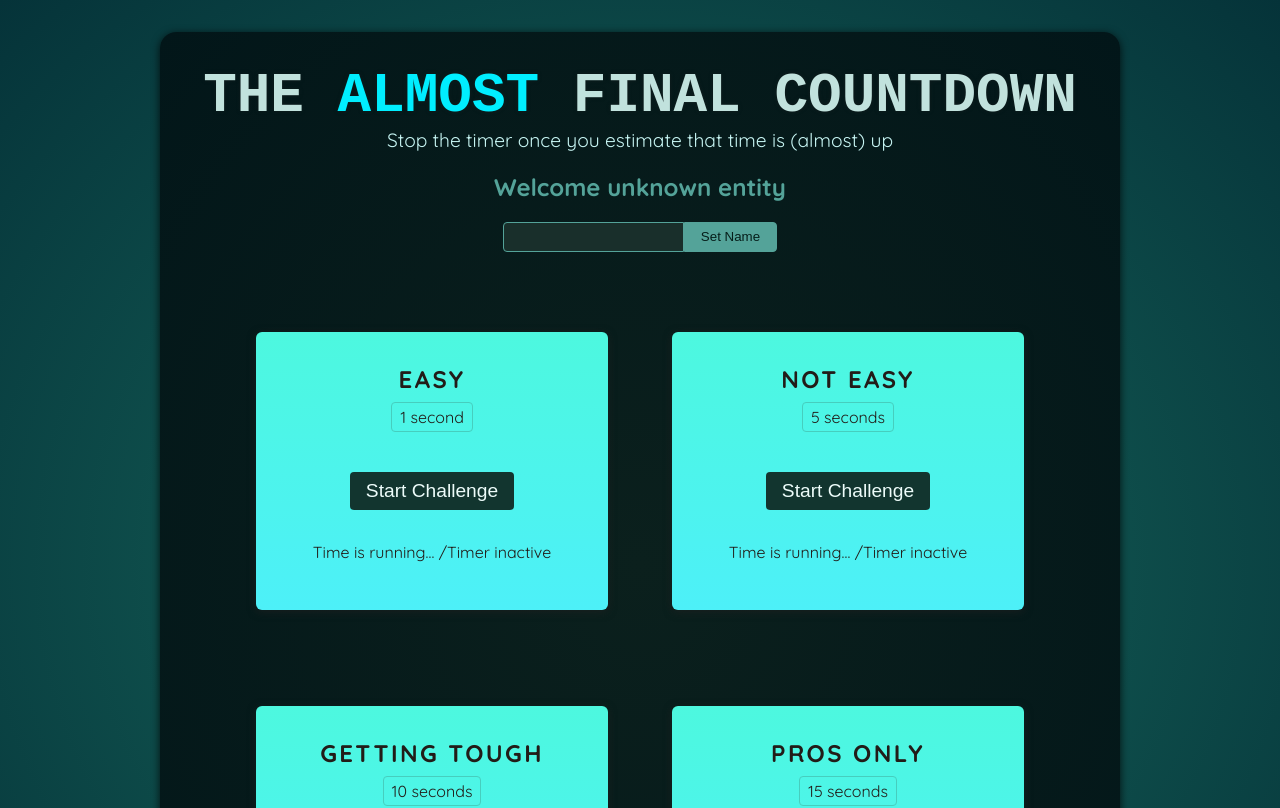
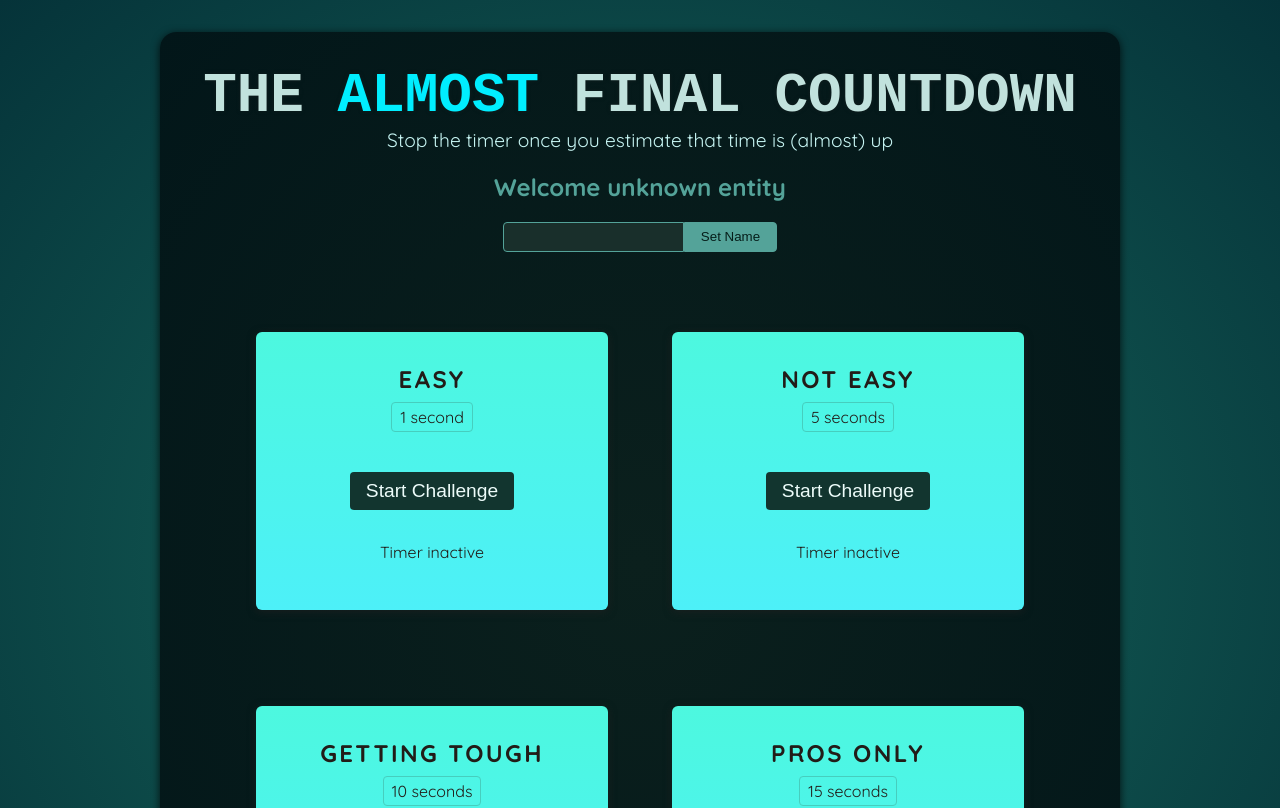
Before and after one commit to szamorano/react-final-countdown-game, a React (Vite) app: page / in a window 1280 px wide. Shown: the top 808 px of the page. Built offline with nearby package versions, Linux system fonts and the light colour scheme; a web font is replaced by a local one.

Commit message:
Set timers and managed state.

```diff
--- a/src/components/TimerChallenge.jsx
+++ b/src/components/TimerChallenge.jsx
@@ -1,17 +1,35 @@
-export default function TimerChallenge({title, targetTime}) {
+import { useState } from "react";
+
+export default function TimerChallenge({ title, targetTime }) {
+    const [timerStarted, setTimerStarted] = useState(false);
+    const [timerExpired, setTimerExpired] = useState(false);
+
+    function handleStart() {
+        setTimeout(() => {
+            setTimerExpired(true);
+        }, targetTime * 1000);
+
+        setTimerStarted(true);
+    }
+
+    function handleStop() {
+
+    }
+
     return (
         <section className="challenge">
             <h2>{title}</h2>
+            {timerExpired && <p>You lost!</p>}
             <p className="challenge-time">
                 {targetTime} second{targetTime > 1 ? 's' : ''}
             </p>
             <p>
-                <button>
-                    Start Challenge
+                <button onClick={handleStart}>
+                    {timerStarted ? 'Stop' : 'Start'} Challenge
                 </button>
             </p>
-            <p className="">
-                Time is running... /Timer inactive
+            <p className={timerStarted ? 'active' : undefined}>
+                {timerStarted ? 'Time is running...' : 'Timer inactive'}
             </p>
         </section>
     );
```
